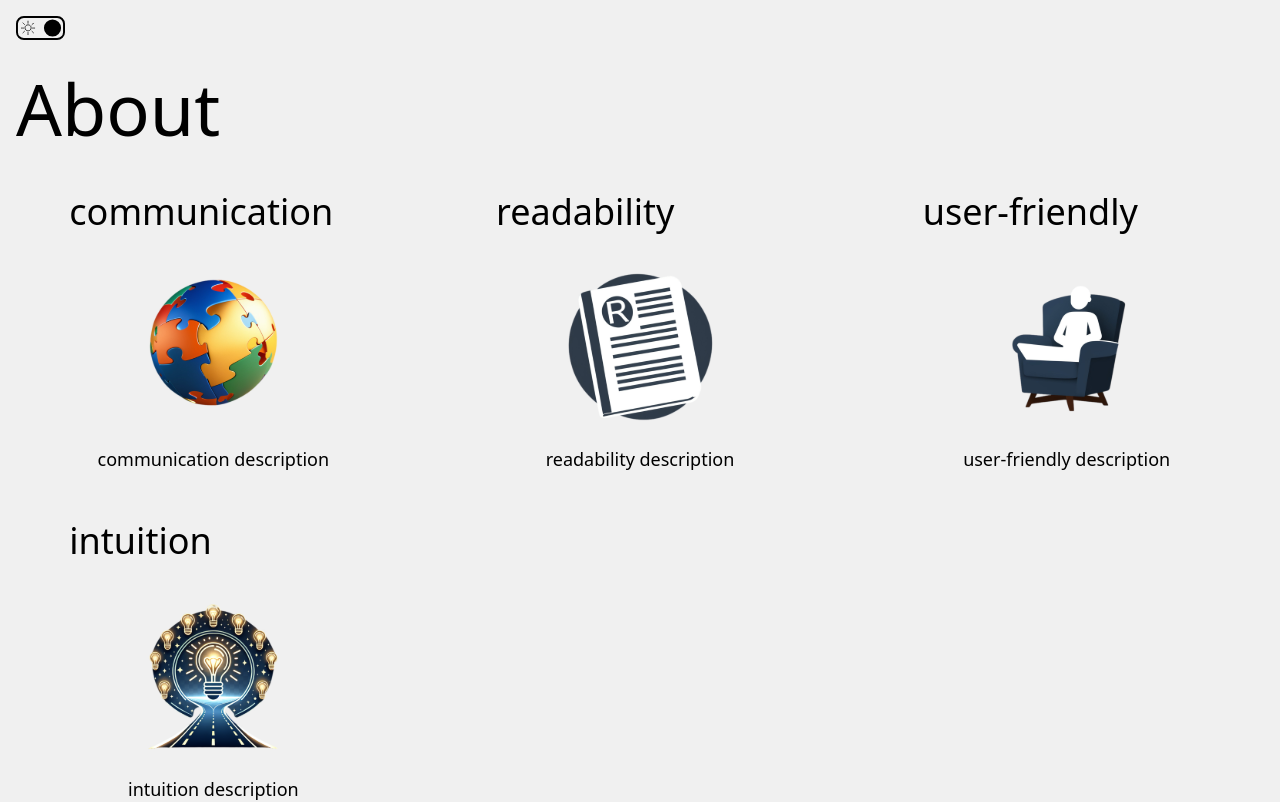
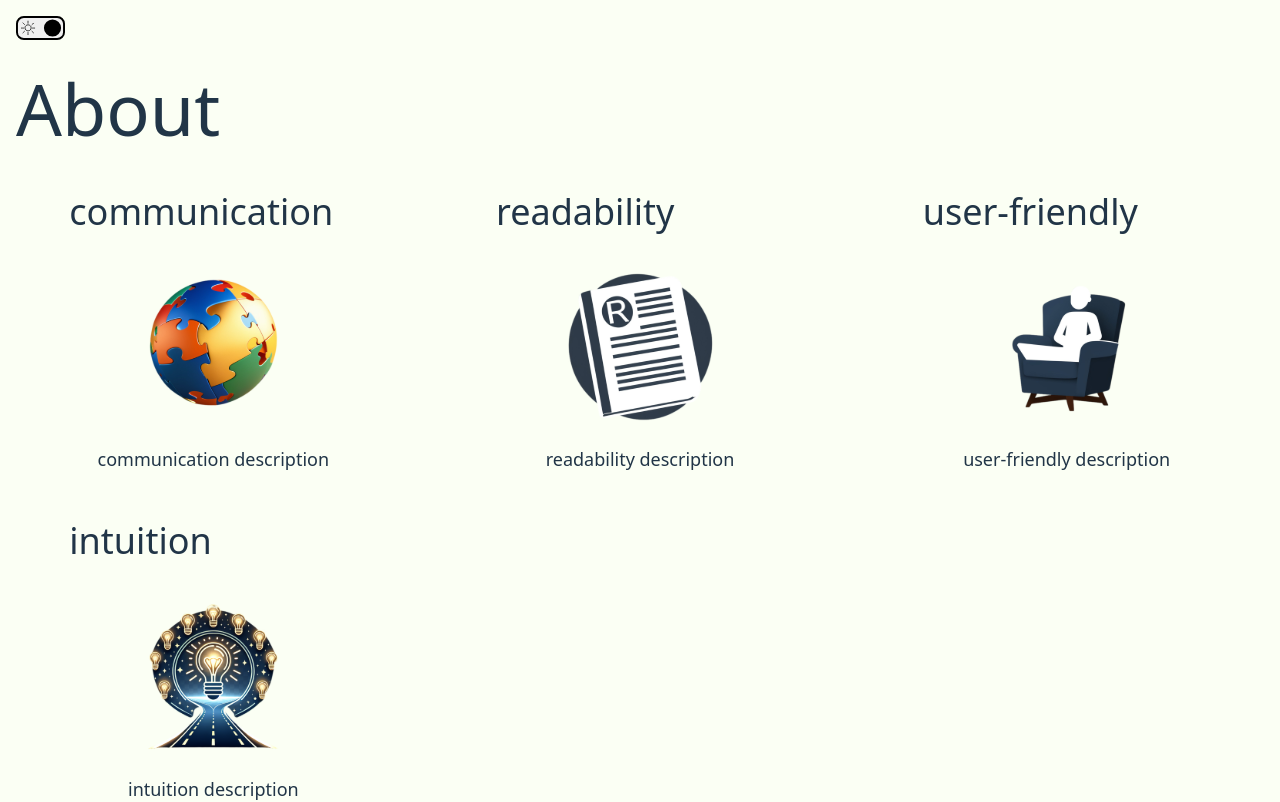
Before and after one commit to PisoDev77/PisoDev77.github.io, a React (Vite) app: page / in a window 1280 px wide. Shown: the top 802 px of the page. Built offline with nearby package versions, Linux system fonts and the light colour scheme; the HTML template or start-up script is replaced by a standard one.

Commit message:
style: chage dark and light colors

```diff
--- a/tailwind.config.js
+++ b/tailwind.config.js
@@ -6,15 +6,13 @@ export default {
 	darkMode: 'class',
 	theme: {
 		colors: {
-			lightFont: '#000000',
-			lightBg: '#F0F0F0',
-			darkFont: '#E0E0E0',
-			darkBg: '#121212',
+			lightFont: '#213547',
+			lightBg: '#fbfff4',
+			darkFont: '#f8f7f4',
+			darkBg: '#352f36',
 			spaceFrom: '#F0F0F0',
 			spaceVia: '#00FFFF',
 			spaceTo: '#EEEEE',
-			test1: 'red',
-			test2: 'blue',
 		},
 		screens: {
 			sm: '480px',
```
